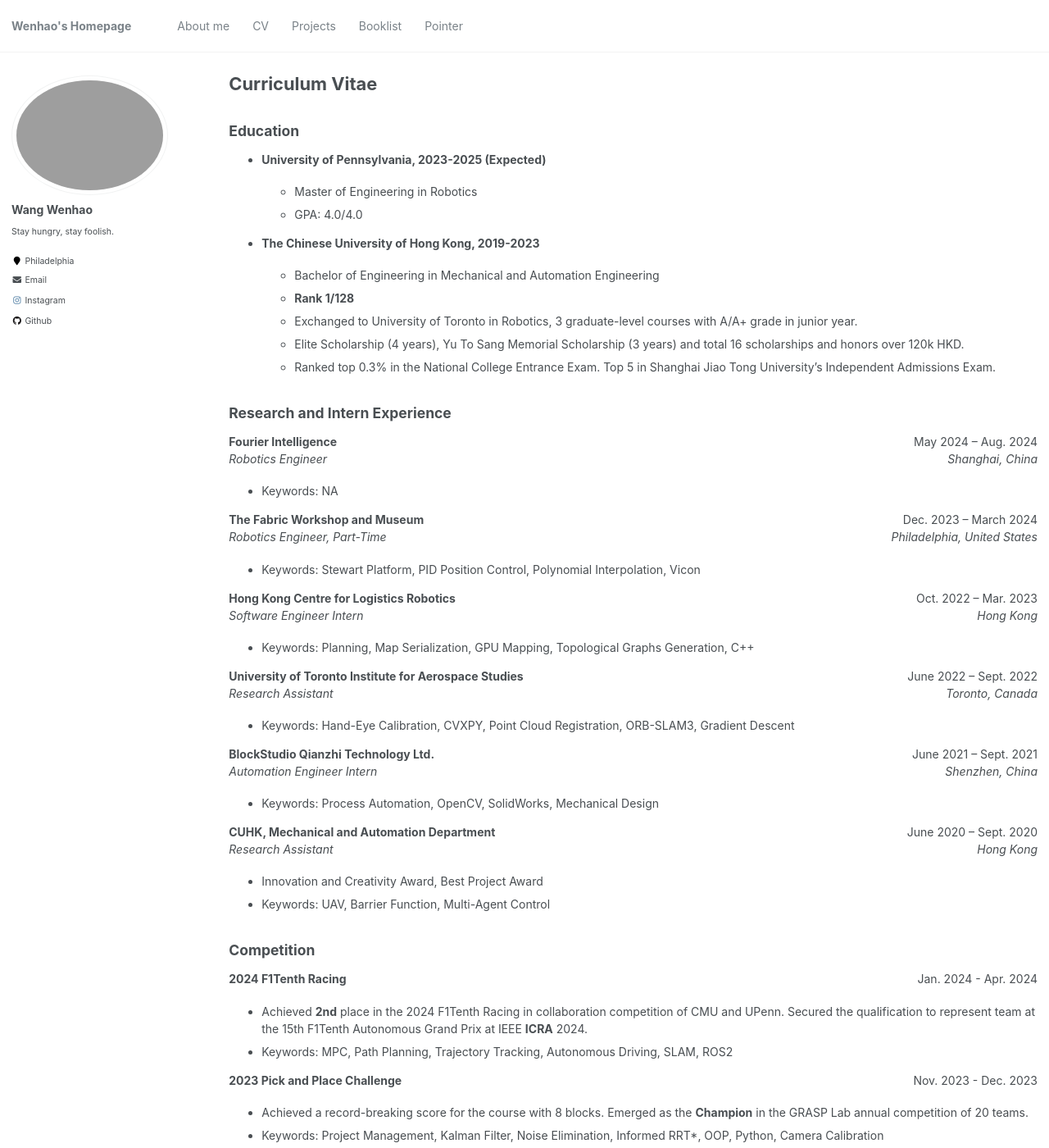
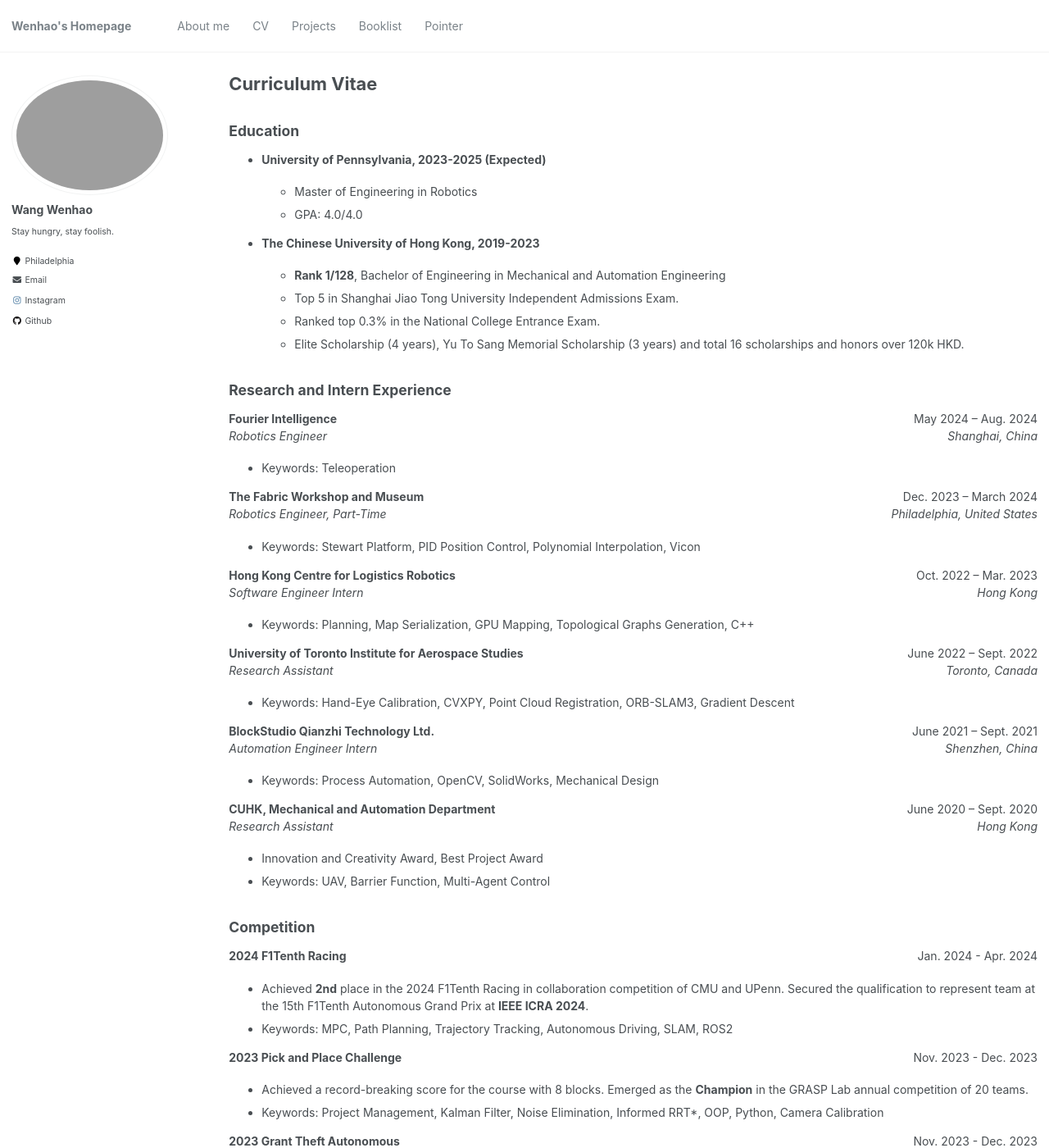
Before and after one commit to Hao-Starrr/Hao-Starrr.github.io, a Jekyll site: the page built from _pages/cv.md, in a window 1280 px wide and 1400 px high. Shown: the whole window at 82% size. Built offline with Jekyll 4.4.1, drawn with Linux system fonts in a browser that asks for light colours; some of the changed text lies outside the part shown.

Commit message:
Update cv.md

```diff
--- a/_pages/cv.md
+++ b/_pages/cv.md
@@ -20,11 +20,10 @@
 
 - **The Chinese University of Hong Kong, 2019-2023**
 
-  - Bachelor of Engineering in Mechanical and Automation Engineering
-  - **Rank 1/128**
-  - Exchanged to University of Toronto in Robotics, 3 graduate-level courses with A/A+ grade in junior year.
+  - **Rank 1/128**, Bachelor of Engineering in Mechanical and Automation Engineering
+  - Top 5 in Shanghai Jiao Tong University Independent Admissions Exam.
+  - Ranked top 0.3% in the National College Entrance Exam.
   - Elite Scholarship (4 years), Yu To Sang Memorial Scholarship (3 years) and total 16 scholarships and honors over 120k HKD.
-  - Ranked top 0.3% in the National College Entrance Exam. Top 5 in Shanghai Jiao Tong University’s Independent Admissions Exam.
     <br />
 
 ## Research and Intern Experience
@@ -34,7 +33,7 @@
 _Robotics Engineer_
 <span style="float:right;">_Shanghai, China_</span>
 
-- Keywords: NA
+- Keywords: Teleoperation
 
 **The Fabric Workshop and Museum**
 <span style="float:right;">Dec. 2023 – March 2024</span>
@@ -77,7 +76,7 @@
 **2024 F1Tenth Racing**
 <span style="float:right;">Jan. 2024 - Apr. 2024</span>
 
-- Achieved **2nd** place in the 2024 F1Tenth Racing in collaboration competition of CMU and UPenn. Secured the qualification to represent team at the 15th F1Tenth Autonomous Grand Prix at IEEE **ICRA** 2024.
+- Achieved **2nd** place in the 2024 F1Tenth Racing in collaboration competition of CMU and UPenn. Secured the qualification to represent team at the 15th F1Tenth Autonomous Grand Prix at **IEEE ICRA 2024**.
 - Keywords: MPC, Path Planning, Trajectory Tracking, Autonomous Driving, SLAM, ROS2
 
 **2023 Pick and Place Challenge**
@@ -100,19 +99,19 @@
 
 ## Leadership and Community Service
 
-**Initiator of WEHEARD Program**
+Initiator of WEHEARD Program
 <span style="float:right;">Jan. 2023 - Apr. 2023</span>
 
-**Captain of CUHK Mandarin Debate Team**
+Founder of 2021 Exemplar Tournament Freshman Mandarin Debate Competition
+<span style="float:right;">March 2021 - May 2021</span>
+
+Captain of CUHK Mandarin Debate Team
 <span style="float:right;">May 2020 - May 2021</span>
-
-**Founder of 2021 Exemplar Tournament Freshman Mandarin Debate Competition**
-<span style="float:right;">March 2021 - May 2021</span>
 
 ## Skills
 
 Programming: C/C++, Python (SciPy, NumPy, PyTorch, CVXPY), MATLAB (Simulink)
 
-Framework: ROS/ROS2 (Gazebo, Rviz, MoveIt!, OMPL), CUDA, Qt, Arduino, Embedded Programming
+Framework: ROS/ROS2 (Gazebo, Rviz, MoveIt!, OMPL), Qt, Arduino, Embedded Programming
 
-Software: Git, SolidWorks, CAD
+Software: Git, Markdown, SolidWorks, CAD
```
